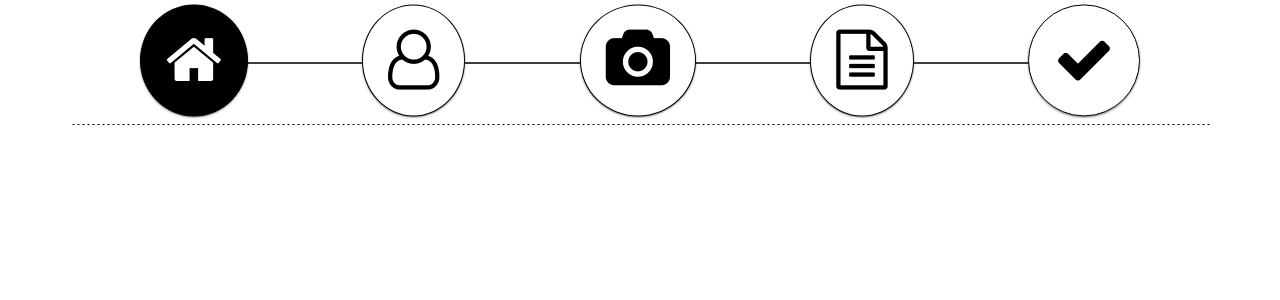
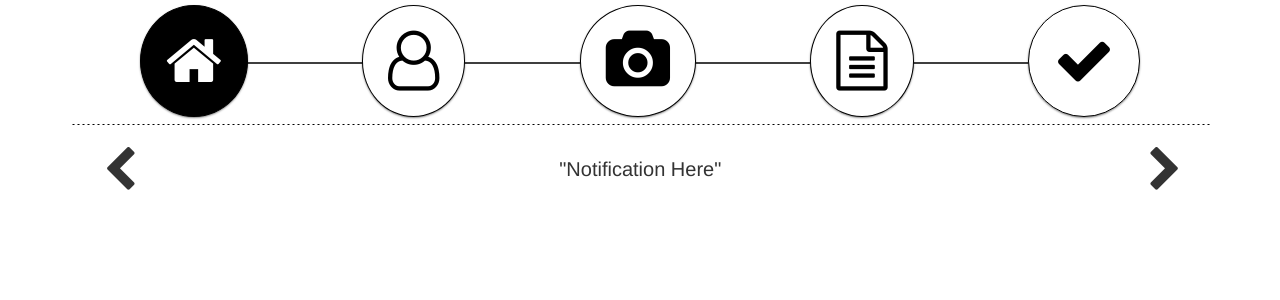
Before and after one commit to Phonem1/design, an Angular app: page / in a window 1280 px wide. Shown: the top 300 px of the page. Built offline with nearby package versions, Linux system fonts and the light colour scheme.

Commit message:
updated navcontrols

```diff
--- a/src/app/app.component.html
+++ b/src/app/app.component.html
@@ -1,3 +1,5 @@
 <div class="container">
   <app-navbar></app-navbar>
+
+  <app-navcontrols></app-navcontrols>
 </div>
--- a/src/app/app.module.ts
+++ b/src/app/app.module.ts
@@ -3,11 +3,13 @@ import { NgModule } from '@angular/core';
 
 import { AppComponent } from './app.component';
 import { NavbarComponent } from './navbar/navbar.component';
+import { NavcontrolsComponent } from './navcontrols/navcontrols.component';
 
 @NgModule({
   declarations: [
     AppComponent,
-    NavbarComponent
+    NavbarComponent,
+    NavcontrolsComponent
   ],
   imports: [
     BrowserModule
--- a/src/app/navbar/navbar.component.html
+++ b/src/app/navbar/navbar.component.html
@@ -1,9 +1,9 @@
 <div class="wrap">
   <div class="fixedfill">
-    <div class="icon-wrapper"><i class="fa fa-home custom-icon faa-bounce animated" [class.highlighted]="data[0]" (click)="onHomeClick()"><span class="fix-editor">&nbsp;</span></i></div>
-    <div class="icon-wrapper"><i class="fa fa-user-o custom-icon faa-bounce animated" [class.highlighted]="data[1]" (click)="onUserClick()"><span class="fix-editor">&nbsp;</span></i></div>
-    <div class="icon-wrapper"><i class="fa fa-camera custom-icon faa-bounce animated" [class.highlighted]="data[2]" (click)="onCameraClick()"><span class="fix-editor">&nbsp;</span></i></div>
-    <div class="icon-wrapper"><i class="fa fa-file-text-o custom-icon faa-bounce animated" [class.highlighted]="data[3]" (click)="onTcClick()"><span class="fix-editor">&nbsp;</span></i></div>
-    <div class="icon-wrapper"><i class="fa fa-check custom-icon faa-bounce animated" [class.highlighted]="data[4]" (click)="onTickClick()"><span class="fix-editor">&nbsp;</span></i></div>
+    <div class="icon-wrapper"><i class="fa fa-home custom-icon" [class.highlighted]="data[0]" (click)="onHomeClick()"><span class="fix-editor">&nbsp;</span></i></div>
+    <div class="icon-wrapper"><i class="fa fa-user-o custom-icon" [class.highlighted]="data[1]" (click)="onUserClick()"><span class="fix-editor">&nbsp;</span></i></div>
+    <div class="icon-wrapper"><i class="fa fa-camera custom-icon" [class.highlighted]="data[2]" (click)="onCameraClick()"><span class="fix-editor">&nbsp;</span></i></div>
+    <div class="icon-wrapper"><i class="fa fa-file-text-o custom-icon" [class.highlighted]="data[3]" (click)="onTcClick()"><span class="fix-editor">&nbsp;</span></i></div>
+    <div class="icon-wrapper"><i class="fa fa-check custom-icon" [class.highlighted]="data[4]" (click)="onTickClick()"><span class="fix-editor">&nbsp;</span></i></div>
   </div>
 </div>
--- /dev/null
+++ b/src/app/navcontrols/navcontrols.component.css
@@ -0,0 +1,119 @@
+    .div-content {
+      width: 100%;
+      padding: 5px
+    }
+
+    .div-inner {
+      display: inline-block;
+    }
+
+    .btn-circle.btn-lg {
+      width: 80px;
+      height: 80px;
+      padding: 0 auto;
+      font-size: 50px;
+      line-height: 0;
+      border-radius: 50px;
+      border: none;
+      outline: none;
+    }
+
+    .btn-circle:active {
+      background: #111;
+    }
+
+    .floatcenter {
+      width: 85%;
+      padding: 0 auto;
+      text-align: center;
+      float: center;
+    }
+
+    .floatcenter p {
+      padding-top: 25px;
+      font-size: 20px;
+    }
+
+    .floatleft {
+      padding-left: 5px;
+      float: left;
+    }
+
+    .floatright {
+      float: right;
+    }
+    /* HORIZONTAL */
+
+    @keyframes horizontal {
+      0% {
+        transform: translate(0, 0)
+      }
+      6% {
+        transform: translate(5px, 0)
+      }
+      12% {
+        transform: translate(0, 0)
+      }
+      18% {
+        transform: translate(5px, 0)
+      }
+      24% {
+        transform: translate(0, 0)
+      }
+      30% {
+        transform: translate(5px, 0)
+      }
+      36%,
+      100% {
+        transform: translate(0, 0)
+      }
+    }
+
+    .faa-horizontal.animated,
+    .faa-horizontal.animated-hover:hover,
+    .faa-parent.animated-hover:hover>.faa-horizontal {
+      animation: horizontal 2s ease infinite;
+    }
+
+    .faa-horizontal.animated.faa-fast,
+    .faa-horizontal.animated-hover.faa-fast:hover,
+    .faa-parent.animated-hover:hover>.faa-horizontal.faa-fast {
+      animation: horizontal 1s ease infinite;
+    }
+
+    .faa-horizontal.animated.faa-slow,
+    .faa-horizontal.animated-hover.faa-slow:hover,
+    .faa-parent.animated-hover:hover>.faa-horizontal.faa-slow {
+      animation: horizontal 3s ease infinite;
+    }
+    /* PULSE */
+
+    @keyframes pulse {
+      0% {
+        transform: scale(1.1)
+      }
+      50% {
+        transform: scale(0.8)
+      }
+      100% {
+        transform: scale(1.1)
+      }
+    }
+
+    .faa-pulse.animated,
+    .faa-pulse.animated-hover:hover,
+    .faa-parent.animated-hover:hover>.faa-pulse {
+      animation: pulse 2s linear infinite;
+    }
+
+    .faa-pulse.animated.faa-fast,
+    .faa-pulse.animated-hover.faa-fast:hover,
+    .faa-parent.animated-hover:hover>.faa-pulse.faa-fast {
+      animation: pulse 1s linear infinite;
+    }
+
+    .faa-pulse.animated.faa-slow,
+    .faa-pulse.animated-hover.faa-slow:hover,
+    .faa-parent.animated-hover:hover>.faa-pulse.faa-slow {
+      animation: pulse 3s linear infinite;
+    }
--- /dev/null
+++ b/src/app/navcontrols/navcontrols.component.html
@@ -0,0 +1,5 @@
+<div class="div-content">
+     <div class="div-inner floatleft"><button type="button" class="btn btn-default btn-circle btn-lg"><i class="fa fa-chevron-left faa-pulse animated"></i></button></div>
+     <div class="div-inner floatcenter"><p>"Notification Here"</p></div>
+     <div class="div-inner floatright"><button type="button" class="btn btn-default btn-circle btn-lg"><i class="fa fa-chevron-right faa-pulse animated"></i></button></div>
+</div>
--- /dev/null
+++ b/src/app/navcontrols/navcontrols.component.ts
@@ -0,0 +1,16 @@
+import { Component, OnInit } from '@angular/core';
+
+@Component({
+  selector: 'app-navcontrols',
+  templateUrl: './navcontrols.component.html',
+  styleUrls: ['./navcontrols.component.css']
+})
+export class NavcontrolsComponent implements OnInit {
+
+  constructor() { console.log("construc navcontrols");}
+
+  ngOnInit() {
+    console.log("NavControl is started");
+  }
+
+}
```
Also changed, not shown: 1 other file (tests, documents, lock files or other folders).
